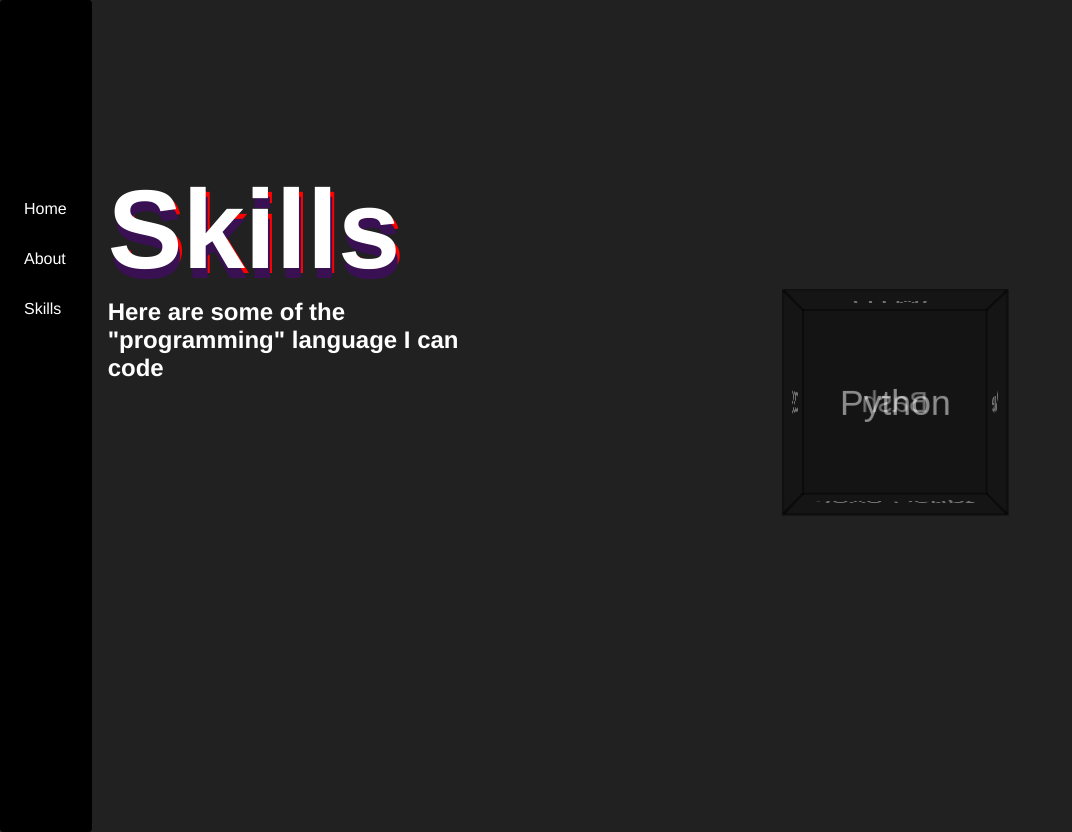
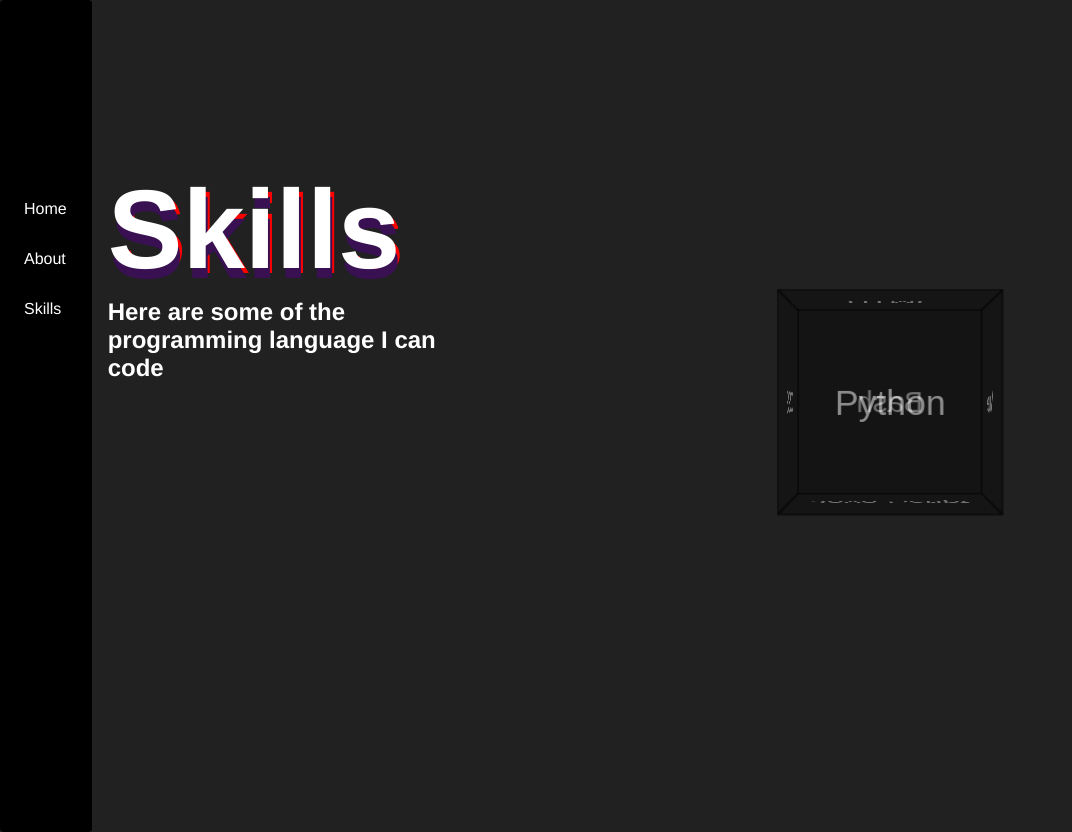
Before and after one commit to Blize/portfolio-simple, a Vue app: page /skills in a window 1280 px wide. Shown: the whole page, without its empty margins (0-1072 px from the left). Built offline with nearby package versions, Linux system fonts and the light colour scheme.

Commit message:
update(h2): programming has no  qoutes

```diff
--- a/src/views/SkillsView.vue
+++ b/src/views/SkillsView.vue
@@ -1,7 +1,7 @@
 <template>
   <div class="home">
     <h1 class="color">Skills</h1>
-    <h2>Here are some of the "programming" language I can code</h2>
+    <h2>Here are some of the programming language I can code</h2>
   </div>
   <div class="container">
     <div class="cube">
```
